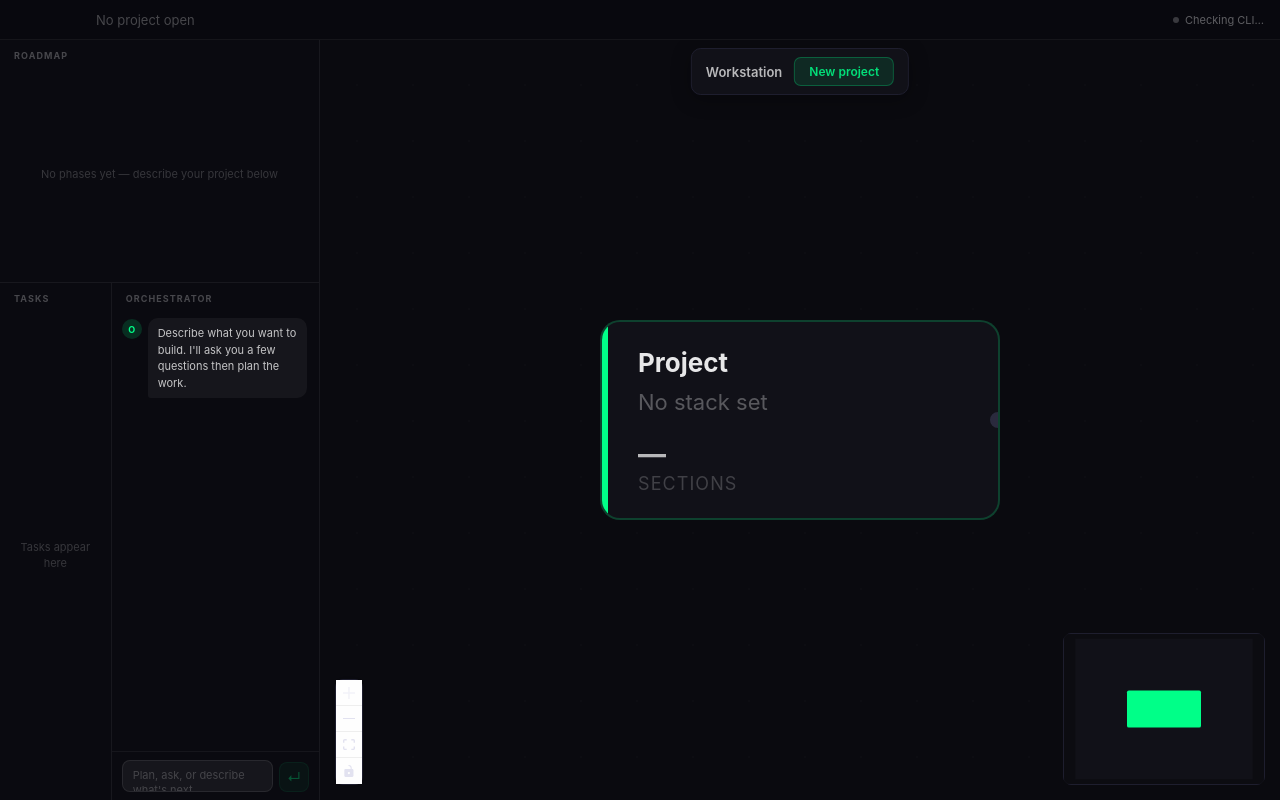
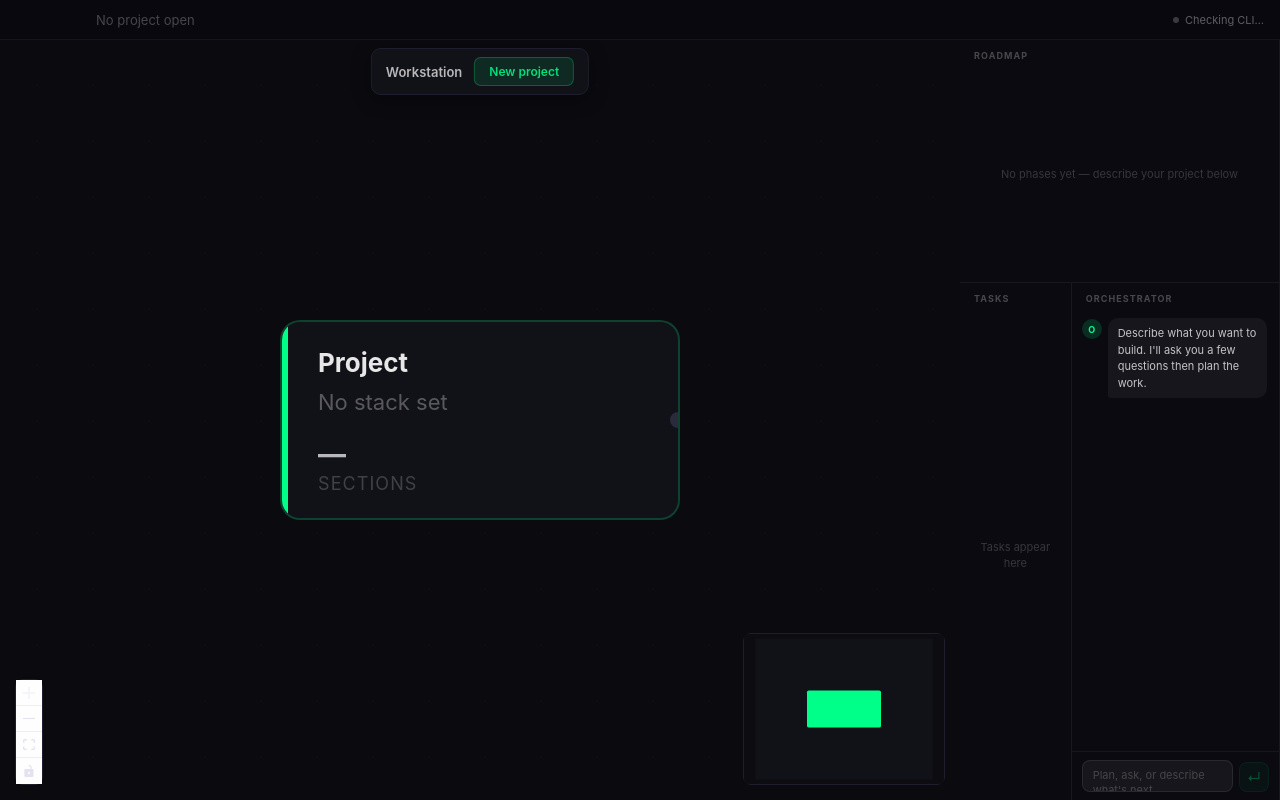
Before and after one commit to martinacho22/workstation, a React (Vite) app: page / in a window 1280 px wide. Built offline with nearby package versions, Linux system fonts and the light colour scheme.

Commit message:
fix: move OrchestratorPanel to right side, preserve left sidebar

```diff
--- a/src/App.tsx
+++ b/src/App.tsx
@@ -133,8 +133,8 @@ export default function App() {
     <>
       {/* ── Persistent titlebar ── */}
       <ElectronHeader />
-      {/* Nav lives in the header stripe — rendered inside ElectronHeader's
-          right zone — but we overlay it here above everything */}
+
+      {/* Nav overlay — top right */}
       <NavBar screen={screen} onChange={(s) => {
         if (s !== 'canvas') setActiveNode(null)
         setScreen(s)
@@ -149,9 +149,6 @@ export default function App() {
         overflow: 'hidden',
         background: 'var(--bg, #0d0d14)',
       }}>
-
-        {/* ── Orchestrator Panel — always visible on canvas ── */}
-        {screen === 'canvas' && <OrchestratorPanel />}
 
         {/* ── Dashboard ── */}
         {screen === 'dashboard' && (
@@ -169,7 +166,7 @@ export default function App() {
           />
         )}
 
-        {/* ── Canvas + Session ── */}
+        {/* ── Canvas + Session — LEFT side takes all remaining space ── */}
         {screen === 'canvas' && (
           <div style={{ flex: 1, height: '100%', position: 'relative', overflow: 'hidden' }}>
 
@@ -246,11 +243,15 @@ export default function App() {
           </div>
         )}
 
+        {/* ── Orchestrator Panel — RIGHT side, canvas only ── */}
+        {screen === 'canvas' && <OrchestratorPanel />}
+
         {/* ── War Room ── */}
         {screen === 'warroom' && <WarRoom />}
 
         {/* ── Settings ── */}
         {screen === 'settings' && <Settings />}
+
       </div>
     </>
   )
```
